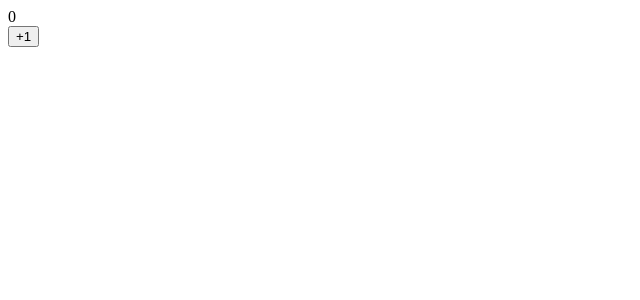
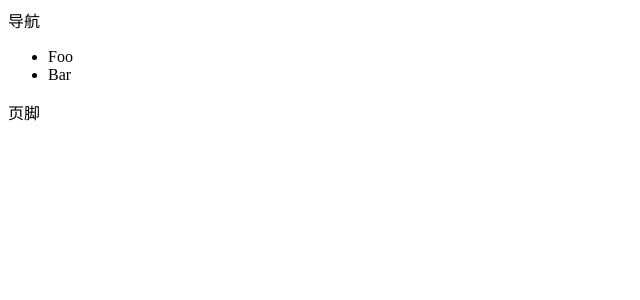
Before and after one commit to clydeqin7/mangosteen-fe, a Vue app: page /#/bar in a window 1280 px wide. Shown: the top 300 px of the page, without its empty margins (0-640 px from the left). Built offline with nearby package versions, Linux system fonts and the light colour scheme.

Commit message:
feat:VueRouter4引入

```diff
--- a/package.json
+++ b/package.json
@@ -8,7 +8,8 @@
     "preview": "vite preview"
   },
   "dependencies": {
-    "vue": "3.2.31"
+    "vue": "3.2.31",
+    "vue-router": "4.0.14"
   },
   "devDependencies": {
     "@vitejs/plugin-vue": "2.3.1",
--- a/src/App.tsx
+++ b/src/App.tsx
@@ -1,20 +1,24 @@
 import { defineComponent, ref } from 'vue';
+import { RouterView } from 'vue-router'
 
 export const App = defineComponent({
   setup() {
-    const refCount = ref(0)
-    const onClick = () => {
-      refCount.value += 1
-    }
+
     return () => <>
-      <div>
-        { refCount.value }
-      </div>
-      <div>
-        <button onClick={onClick}>+1</button>
-      </div>
+      <header>导航
+        <ul>
+          <li>
+            <router-link to='/'>Foo</router-link>
+          </li>
+          <li>
+            <router-link to='/bar'>Bar</router-link>
+          </li>
+        </ul>
+      </header>
+      <main>
+        <router-view></router-view>
+      </main>
+      <footer>页脚</footer>
     </>
-
-
   }
 })
--- /dev/null
+++ b/src/views/Bar.tsx
@@ -0,0 +1,7 @@
+import { defineComponent } from 'vue';
+
+export const Bar = defineComponent({
+  setup: (props, context) => {
+    return () => (<div>Bar</div>)
+  }
+})
--- /dev/null
+++ b/src/views/Foo.tsx
@@ -0,0 +1,7 @@
+import { defineComponent } from 'vue';
+
+export const Foo = defineComponent({
+  setup: (props, context) => {
+    return () => (<div>Foo</div>)
+  }
+})
```
Also changed, not shown: src/main.ts (+16 -1 lines), 2 other files (tests, documents, lock files or other folders).
